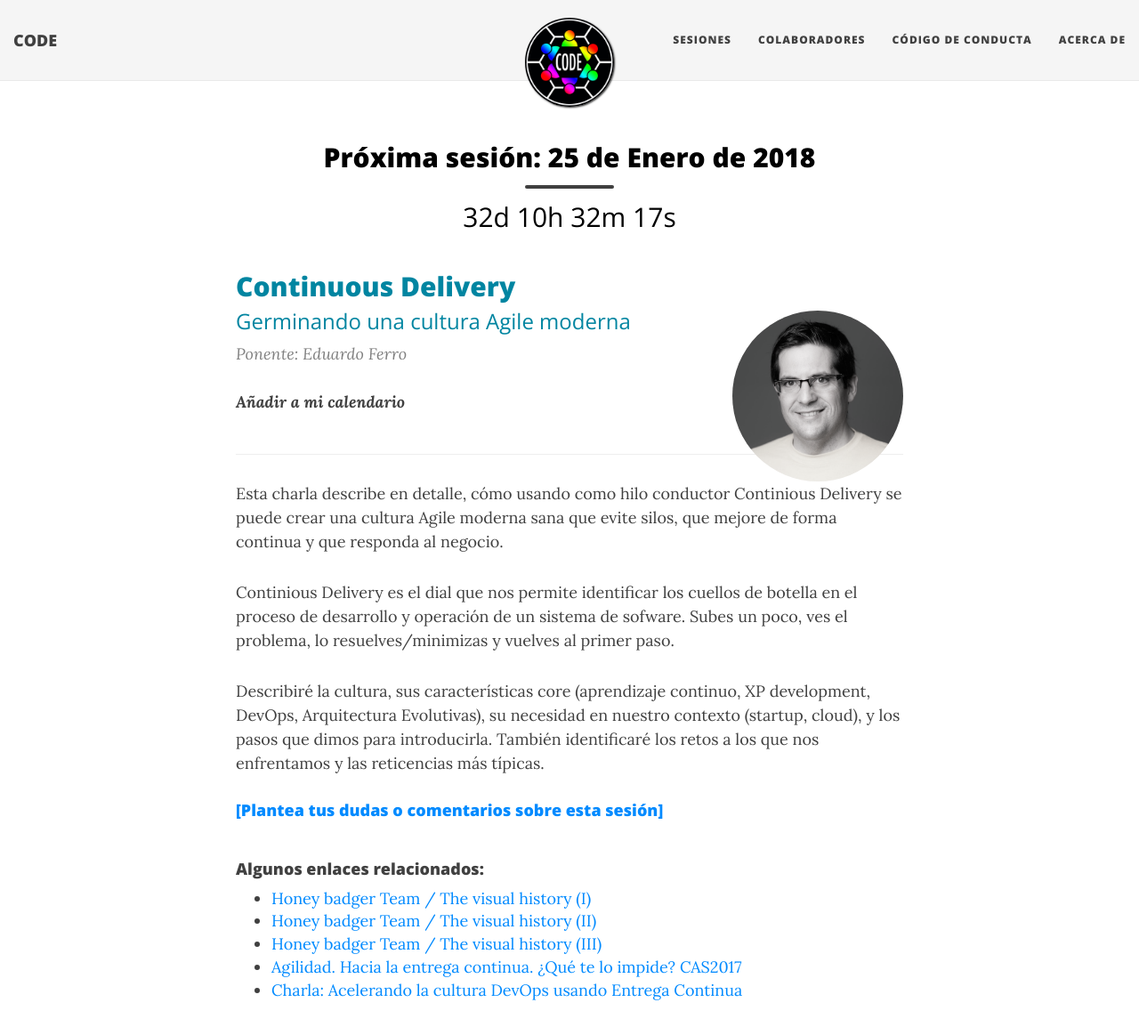
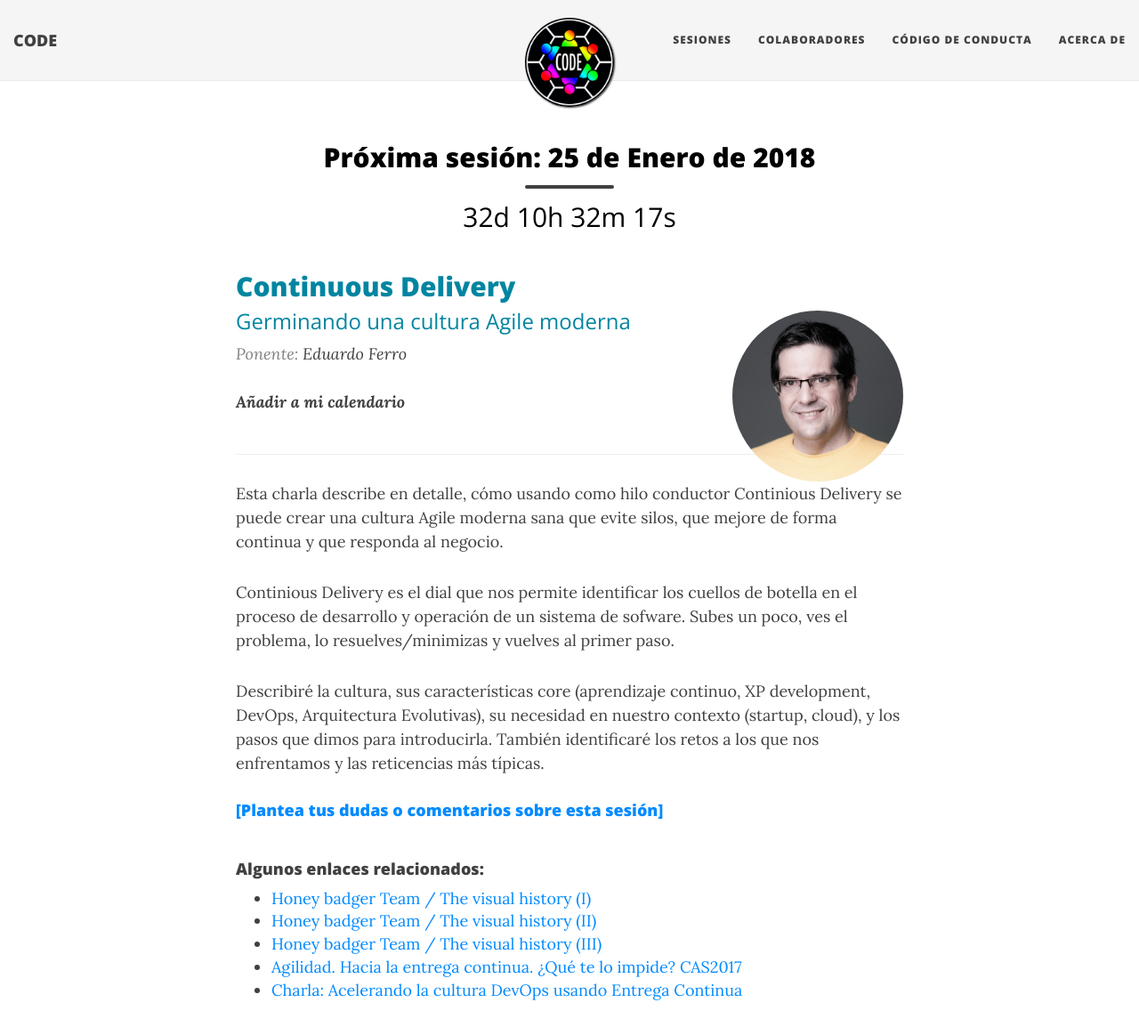
Before and after one commit to comunidadcode/comunidadcode.github.io, a Jekyll site: the page built from proxima_sesion.html, in a window 1280 px wide and 1400 px high, cut to the strip 0-1208 px from the top of the window. Shown: the top 1163 px of the strip at 89% size. Built offline with Jekyll 4.4.1, drawn with Linux system fonts in a browser that asks for light colours; nearby versions of some CDN libraries.

Commit message:
[Modificado] Pequeños cambios en la página de próxima sesión
El texto del ponente enlace a la web del ponente. La imagen del ponente
no aparece totalmente gris.

```diff
--- a/css/main.css
+++ b/css/main.css
@@ -834,3 +834,19 @@ div > ul > li > p {
 .button-wrapper .btn {
   margin-bottom:5px;
 }
+
+.next-session-image {
+  float: right;
+  height: 192px;
+  width: 192px;
+  margin-top: -35px;
+  filter: grayscale(20%);
+}
+.next-session-image:hover {
+  filter: grayscale(0%);
+}
+.next-session-image img {
+  border-radius: 100px;
+  height: 192px;
+  width: 192px;
+}
--- a/proxima_sesion.html
+++ b/proxima_sesion.html
@@ -43,12 +43,12 @@ use-site-title: true
   <article class="post-preview">
 	<h2 class="text-next-session-title">Continuous Delivery</h2>
     <h3 class="text-next-session-subtitle">Germinando una cultura Agile moderna</h3>
-    <div class="post-image">
+    <div class="next-session-image">
         <a href="../colaboradores/edu-ferro">
             <img src="/img/colaboradores/edu-ferro.jpg">
         </a>
     </div>
-    <p class="post-meta">Ponente: Eduardo Ferro<br><br>
+    <p class="post-meta">Ponente: <a href="../colaboradores/edu-ferro">Eduardo Ferro</a><br><br>
       <a href="https://calendar.google.com/event?action=TEMPLATE&tmeid=N3VjNHZ1cWNyNWZwbGI3aGxxYTdiNDAxcHQgY29tdW5pZGFkY29kZUBt&tmsrc=comunidadcode%40gmail.com" target="_blank" class="post-read-more">Añadir a mi calendario</a>
     </p>
 </article>
```
